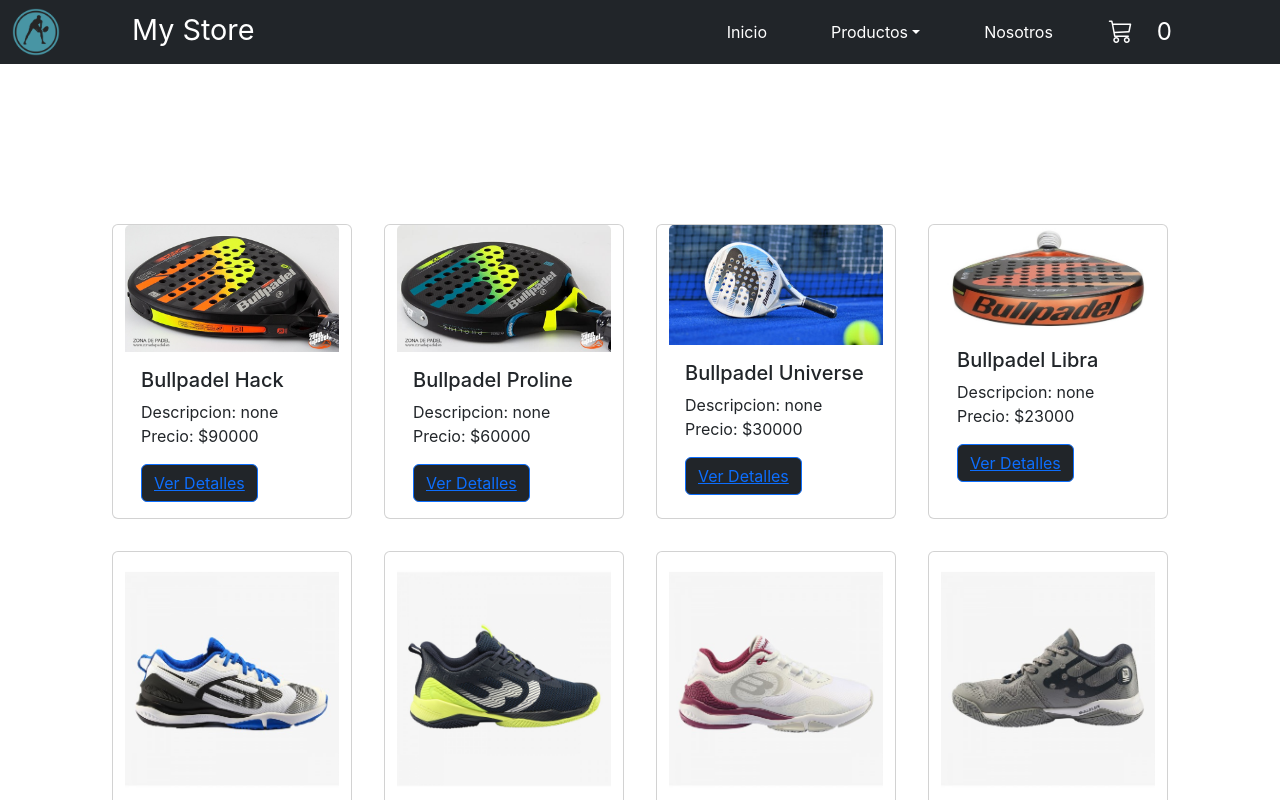
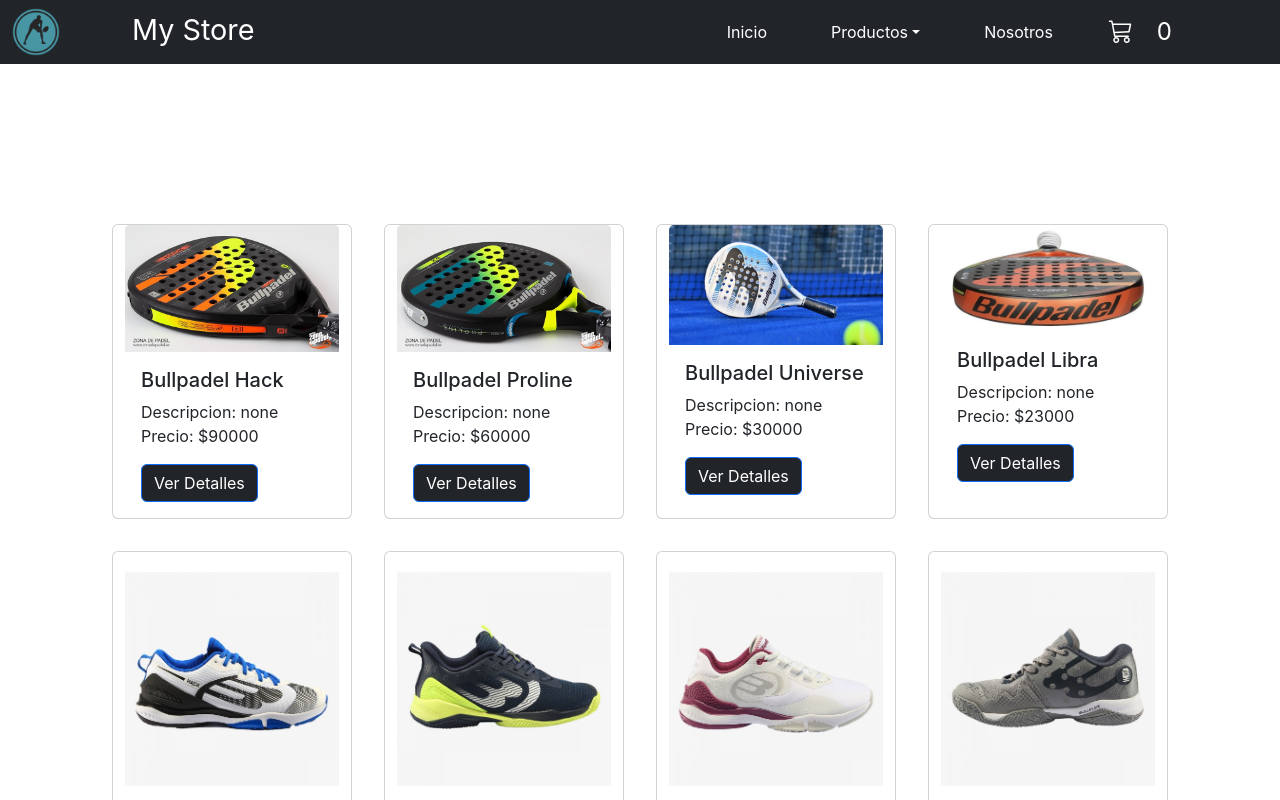
Before and after one commit to RoqueGlisci/React-js-My-Store, a React (Create React App) app: page / in a window 1280 px wide. Shown: the top 800 px of the page. Built offline with nearby package versions, Linux system fonts and the light colour scheme.

Commit message:
add Route_p2

```diff
--- a/src/components/Item.jsx
+++ b/src/components/Item.jsx
@@ -31,7 +31,7 @@
                     <br />
                     Precio: ${price}
                 </p>
-                <a href="#/" className="btn btn-primary bg-dark"><Link to={"/detail/" + id}>Ver Detalles</Link></a>
+                <Link to={"/detail/" + id} href="#/" className="btn btn-primary bg-dark">Ver Detalles</Link>
             </div>
         </div>
     )
```
